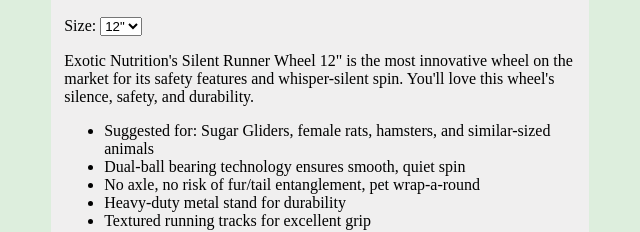
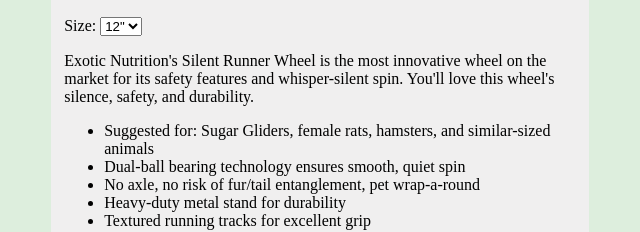
Before and after one commit to Loves2Fish/ITEC3020A1, a plain HTML site: page index.html in a window 1280 px wide. Shown: the part 372-604 px from the top of the page, 563-1203 px from the left. Drawn offline with Linux system fonts and the light colour scheme.

Commit message:
Fix typo in product desc

```diff
--- a/index.html
+++ b/index.html
@@ -55,7 +55,7 @@
           </div>
           <div id="pdesc">
             <p>
-              Exotic Nutrition's Silent Runner Wheel 12" is the most innovative wheel on the market for its safety features and whisper-silent spin. You'll love this wheel's silence, safety, and durability.
+              Exotic Nutrition's Silent Runner Wheel is the most innovative wheel on the market for its safety features and whisper-silent spin. You'll love this wheel's silence, safety, and durability.
             </p>
             <ul>
               <li>Suggested for: Sugar Gliders, female rats, hamsters, and similar-sized animals</li>
```
